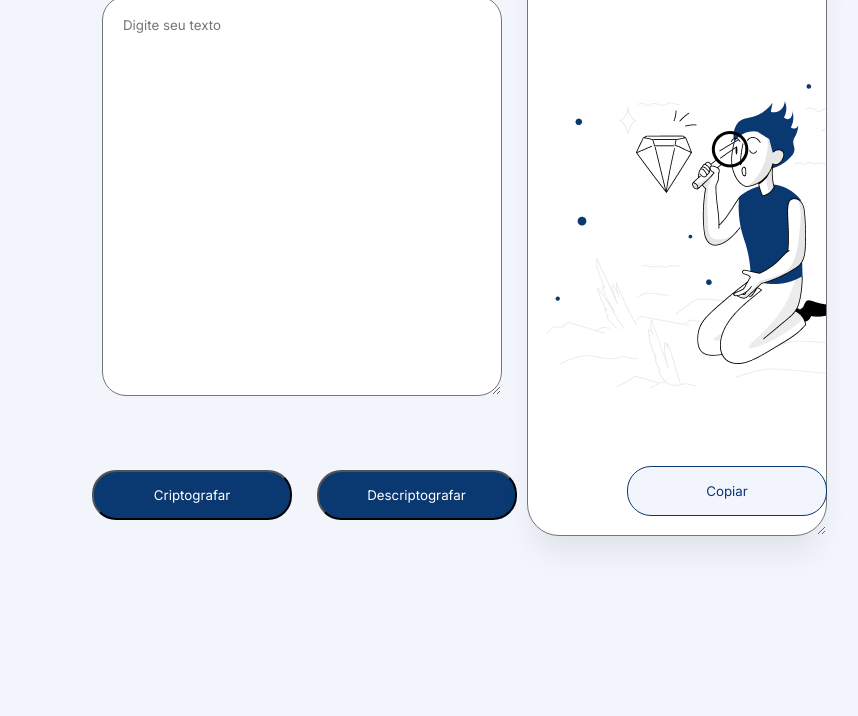
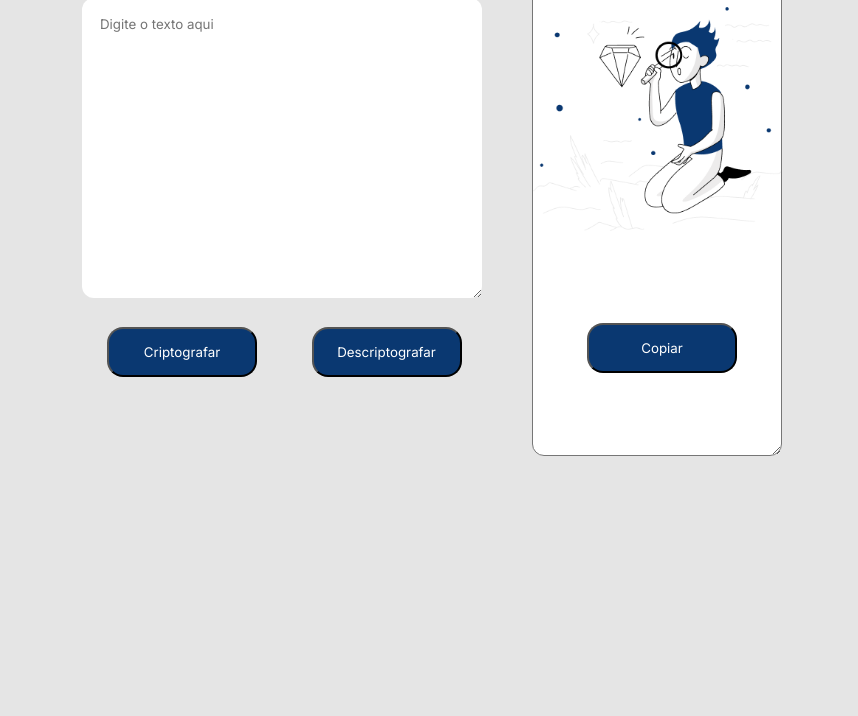
Before and after one commit to andrebasseto/decodificador-de-texto, a plain HTML site: page index.html in a window 1280 px wide. Shown: the part 84-800 px from the top of the page, without its empty margins (108-966 px from the left). Drawn offline with Linux system fonts and the light colour scheme.

Commit message:
Atualizacao do projeto

```diff
--- a/index.html
+++ b/index.html
@@ -1,12 +1,11 @@
 <!DOCTYPE html>
-<html lang="pt-br">
+<html lang="pt-bt">
 
 <head>
     <meta charset="UTF-8">
     <meta http-equiv="X-UA-Compatible" content="IE=edge">
     <meta name="viewport" content="width=device-width, initial-scale=1.0">
-    <title>Encriptador</title>
-
+    <title>Decodificador Alura</title>
     <link rel="stylesheet" href="style.css">
     <link rel="preconnect" href="https://fonts.googleapis.com">
     <link rel="preconnect" href="https://fonts.gstatic.com" crossorigin>
@@ -19,19 +18,21 @@
     </header>
     <main>
         <section>
-            <textarea class="mensagem" name="" id="" cols="30" rows="10" placeholder="Digite seu texto"></textarea>
+            <textarea class="entrada-texto" name="" id="" cols="30" rows="10"
+                placeholder="Digite o texto aqui"></textarea>
             <div class="botoes">
-                <button onclick="btncriptografar()">Criptografar</button>
-                <button onclick="btpdescriptografar()">Descriptografar</button>
+                <button onclick="criptografar()">Criptografar</button>
+                <button onclick="descriptografar()">Descriptografar</button>
             </div>
         </section>
         <section>
-            <textarea class="mensagem-criptografada" name="" id="" cols="30" rows="10"></textarea>
-            <button class="copiar">Copiar</button>
+            <textarea class="saida-texto" name="" id="" cols="30" rows="10"></textarea>
+            <div class="copiar">
+                <button onclick="copiar()">Copiar</button>
+            </div>
         </section>
+    </main>
 
-
-    </main>
     <script src="index.js"></script>
 </body>
 
--- a/index.js
+++ b/index.js
@@ -1,16 +1,17 @@
-const mensagem = document.querySelector(".mensagem");
-const mensagemFinal = document.querySelector(".mensagem-criptografada");
-const matriz = [["e", "enter"], ["i", "imes"], ["a", "ai"], ["o", "ober"], ["u", "ufat"]]
+var textoEntrada = document.querySelector(".entrada-texto");
+var textoSaida = document.querySelector(".saida-texto");
+var string = [["e", "enter"], ["i", "imes"], ["a", "ai"], ["o", "ober"], ["u", "ufat"]];
 
-function btncriptografar() {
-    mensagem.value = mensagemMinuscula(mensagem.value);
-    mensagemFinal.value = encriptar(mensagem.value);
-    mensagemFinal.style.backgroundImage = "none";
+function criptografar() {
+    textoEntrada.value = mensagemMinuscula(textoEntrada.value);
+    textoSaida.value = encriptar(textoEntrada.value);
+    textoSaida.style.backgroundImage = "none";
 }
 
-function btpdescriptografar() {
-    mensagemFinal.value = descriptografar(mensagem.value);
-    mensagemFinal.style.backgroundImage = "none";
+function descriptografar() {
+
+    textoSaida.value = desencriptar(textoEntrada.value);
+    textoSaida.style.backgroundImage = "none";
 }
 
 function mensagemMinuscula(mensagem) {
@@ -18,19 +19,25 @@ function mensagemMinuscula(mensagem) {
 }
 
 function encriptar(mensagem) {
-    for (var i = 0; i < matriz.length; i++) {
-        if (mensagem.includes(matriz[i][0])) {
-            mensagem = mensagem.replaceAll(matriz[i][0], matriz[i][1]);
+    for (i = 0; i < string.length; i++) {
+        if (mensagem.includes(string[i][0])) {
+            mensagem = mensagem.replaceAll(string[i][0], string[i][1]);
         }
     }
     return mensagem;
 }
 
-function descriptografar(mensagem) {
-    for (var i = 0; i < matriz.length; i++) {
-        if (mensagem.includes(matriz[i][1])) {
-            mensagem = mensagem.replaceAll(matriz[i][1], matriz[i][0]);
+function desencriptar(mensagem) {
+    for (i = 0; i < string.length; i++) {
+        if (mensagem.includes(string[i][0])) {
+            mensagem = mensagem.replaceAll(string[i][1], string[i][0]);
         }
     }
     return mensagem;
 }
+
+function copiar(){
+    textoSaida.select();
+    document.execCommand('copy');
+    alert("Texto copiado!");
+}
--- a/style.css
+++ b/style.css
@@ -1,67 +1,57 @@
 * {
     box-sizing: border-box;
-    margin: 0;
-    padding: 0;
     font-family: 'Inter', sans-serif;
 }
 
 body {
-    background: #F3F5FC;
-    margin: 20px;
+    width: 900px;
+    margin: 0 auto;
+    background: #E5E5E5;
+    position: relative;
 }
 
 header {
-    width: 900px;
-    margin: 0 auto;
-    padding: 20px;
-    position: absolute;
-    margin: 0 0 0 100px;
-    top: 0%;
-    bottom: 0%;
+    margin: 20px 0 10px 0;
 }
 
 main {
     display: flex;
-    width: 900px;
-    margin: 0 auto;
 }
 
 button {
-    color: white;
-    width: 200px;
+    width: 150px;
     height: 50px;
-    border-radius: 24px;
+    border-radius: 16px;
+    margin: 25px;
     background: #0A3871;
-    margin: 10px;
+    color: #FFFFFF;
 }
 
-.mensagem {
+.entrada-texto {
     width: 400px;
-    height: 400px;
-    margin: 60px 20px;
-    padding: 20px;
-    border-radius: 24px;
+    height: 300px;
+    margin: 0 50px 0 0;
+    border-radius: 12px;
+    border: none;
+    padding: 18px;
 }
 
-.mensagem-criptografada {
+.saida-texto {
+    width: 250px;
+    height: 500px;
+    position: absolute;
+    top: 20px;
+    border-radius: 12px;
     background-image: url("imagens/boy.png");
     background-repeat: no-repeat;
-    background-position: 18px;
-    width: 300px;
-    height: 600px;
-    left: 600px;
-    top: 40px;
-    box-shadow: 0px 24px 32px -8px rgba(0, 0, 0, 0.08);
-    border-radius: 32px;
-    padding: 20px;
+    background-size: 100%;
+    background-position: 0 50px;
+    padding: 18px;
 }
 
 .copiar {
-    position: absolute;
-    left: 725px;
-    top: 540px;
-    border: 1px solid #0A3871;
-    border-radius: 24px;
-    background-color: #F3F5FC;
-    color: #0A3871;
+    position: relative;
+    top: 300px;
+    left: 30px;
+    width: 250px;
 }
```
